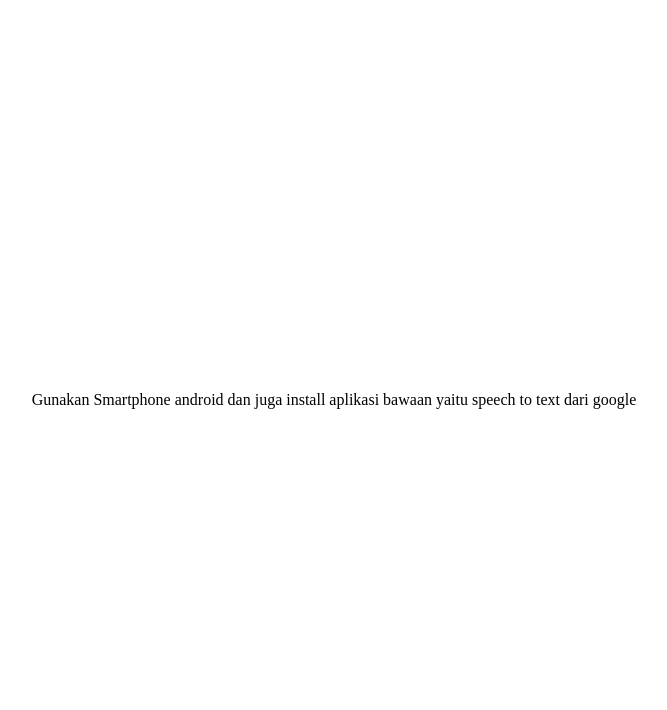
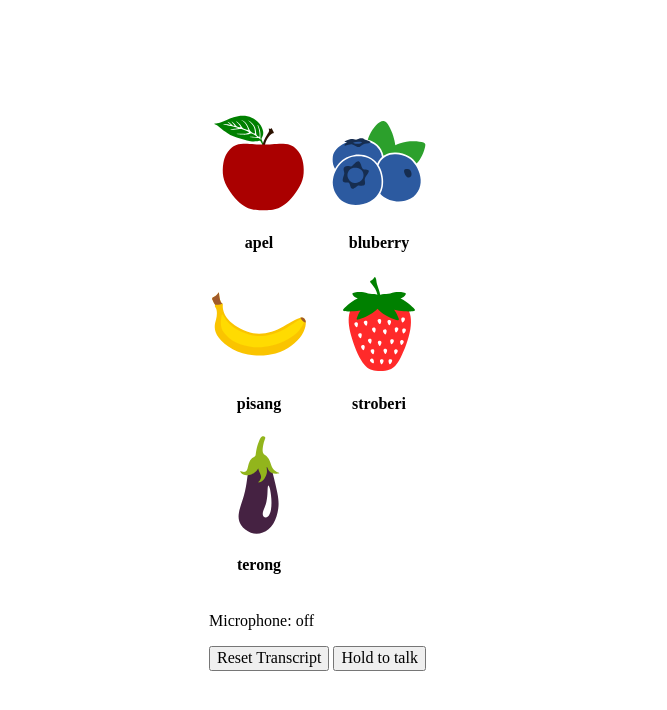
Before and after one commit to afman42/speech-recognition-fruits, a React (Vite) app: page / in a window 1280 px wide. Shown: the top 710 px of the page, without its empty margins (306-973 px from the left). Built offline with nearby package versions, Linux system fonts and the light colour scheme.

Commit message:
update to goole chrome

```diff
--- a/src/App.tsx
+++ b/src/App.tsx
@@ -5,28 +5,6 @@ import type { typeDataFruits } from "./dataFruits"
 
 function App(): ReactElement {
   const [dataF, setDataF] = useState<typeDataFruits[]>(dataFruits)
-  const [widthPhone, setWidthPhone] = useState<boolean>(false)
-  useEffect(() => {
-    if (window.innerWidth > 500) {
-      setWidthPhone(true)
-    }
-  }, [])
-  if (widthPhone) {
-    return (
-      <div
-        style={{
-          display: "flex",
-          justifyContent: "center",
-          alignItems: "center",
-          minHeight: "100vh",
-          textAlign: "center",
-        }}
-      >
-        Gunakan Smartphone android dan juga install aplikasi bawaan yaitu speech
-        to text dari google
-      </div>
-    )
-  }
   return (
     <div className="box">
       <PlayGameFruits dataFruits={dataF} setDataF={setDataF} />
--- a/src/components/PlayGameFruits.tsx
+++ b/src/components/PlayGameFruits.tsx
@@ -71,6 +71,7 @@ function PlayGameFruits(props: {
         <p>Microphone: {listening ? "on" : "off"}</p>
         <button onClick={() => resetTranscript()}>Reset Transcript</button>
         {"  "}
+        {window.innerWidth <= 600 ? (
           <button
             onTouchStart={startListening}
             onMouseDown={startListening}
@@ -79,6 +80,16 @@ function PlayGameFruits(props: {
           >
             Hold to talk
           </button>
+        ) : (
+          <button
+            onClick={startListening}
+            onMouseDown={startListening}
+            onDoubleClick={SpeechRecognition.stopListening}
+            onMouseUp={SpeechRecognition.stopListening}
+          >
+            Hold to talk
+          </button>
+        )}
         <p>{transcript}</p>
         <p>{message}</p>
       </div>
```
Also changed, not shown: 2 other files (tests, documents, lock files or other folders). Lines whose indentation alone changed are shown as unchanged.
